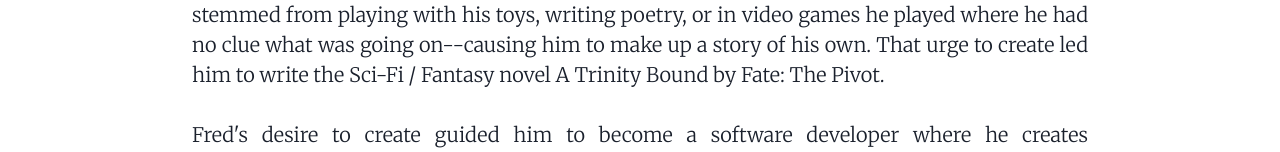
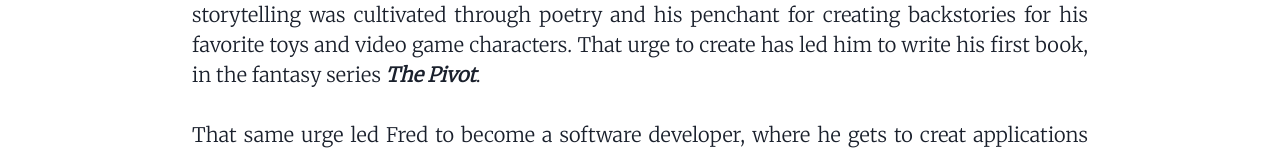
Before and after one commit to fasamoah19/frederickasamoahjr.com, a Next.js app: page /about in a window 1280 px wide. Shown: the part 767-919 px from the top of the page. Built offline with nearby package versions, Linux system fonts and the light colour scheme.

Commit message:
Updating the about me section

```diff
--- a/pages/about.tsx
+++ b/pages/about.tsx
@@ -65,24 +65,21 @@ export default function AboutPage() {
 
             {/** About me text */}
             <Text textStyle={"paragraph"}>
-              Ever since Fred Asamoah Jr was a child, he loved to create
-              stories. Whether those stories stemmed from playing with his toys,
-              writing poetry, or in video games he played where he had no clue
-              what was going on--causing him to make up a story of his own. That
-              urge to create led him to write the Sci-Fi / Fantasy novel A
-              Trinity Bound by Fate: The Pivot.
+              Ever since Fred Asamoah Jr was a child, he has loved to create
+              stories. Growing up, his love for storytelling was cultivated
+              through poetry and his penchant for creating backstories for his
+              favorite toys and video game characters. That urge to create has
+              led him to write his first book, in the fantasy series <strong><i>The
+              Pivot</i></strong>.
               <br />
               <br />
-              Fred&apos;s desire to create guided him to become a software
-              developer where he creates applications and programs for a living
-              (for now). It also led him pick up the bass guitar, to produce
-              sounds and melodies that came to him.
-              <br />
-              <br />
-              If he&apos;s not doing anything mentioned above (he&apos;s too old
-              for toys now), he&apos;s watching anime (probably Cowboy Bebop for
-              the millionth time), playing his Playstation or listening to
-              music.
+              That same urge led Fred to become a software developer, where he
+              gets to creat applications and programs for a living. In his free
+              time he enjoys playing the bass guitar to produce sounds and
+              melodies that come to him. If he&apos;s not doing anything
+              mentioned above (he&apos;s too old for toys now), he&apos;s
+              watching anime (probably Cowboy Bebop for the millionth time),
+              playing his Playstation or listening to music.
             </Text>
           </Flex>
         </Flex>
```
